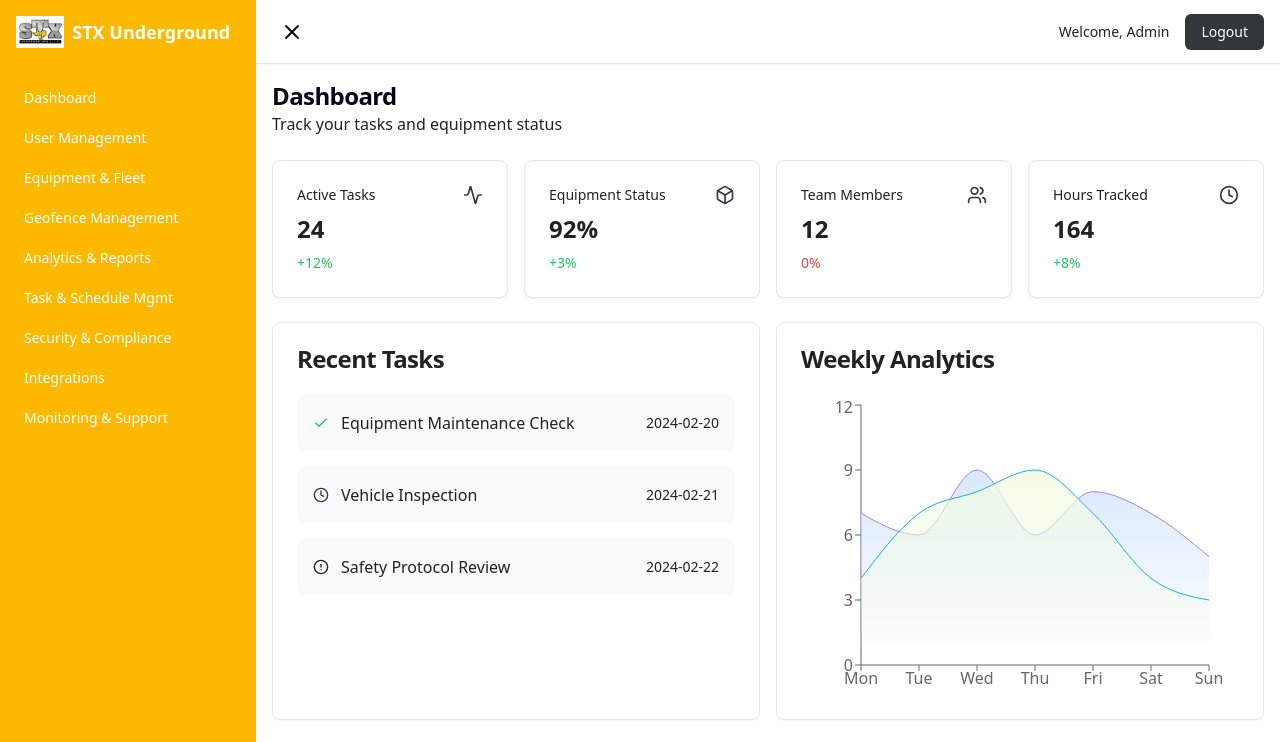
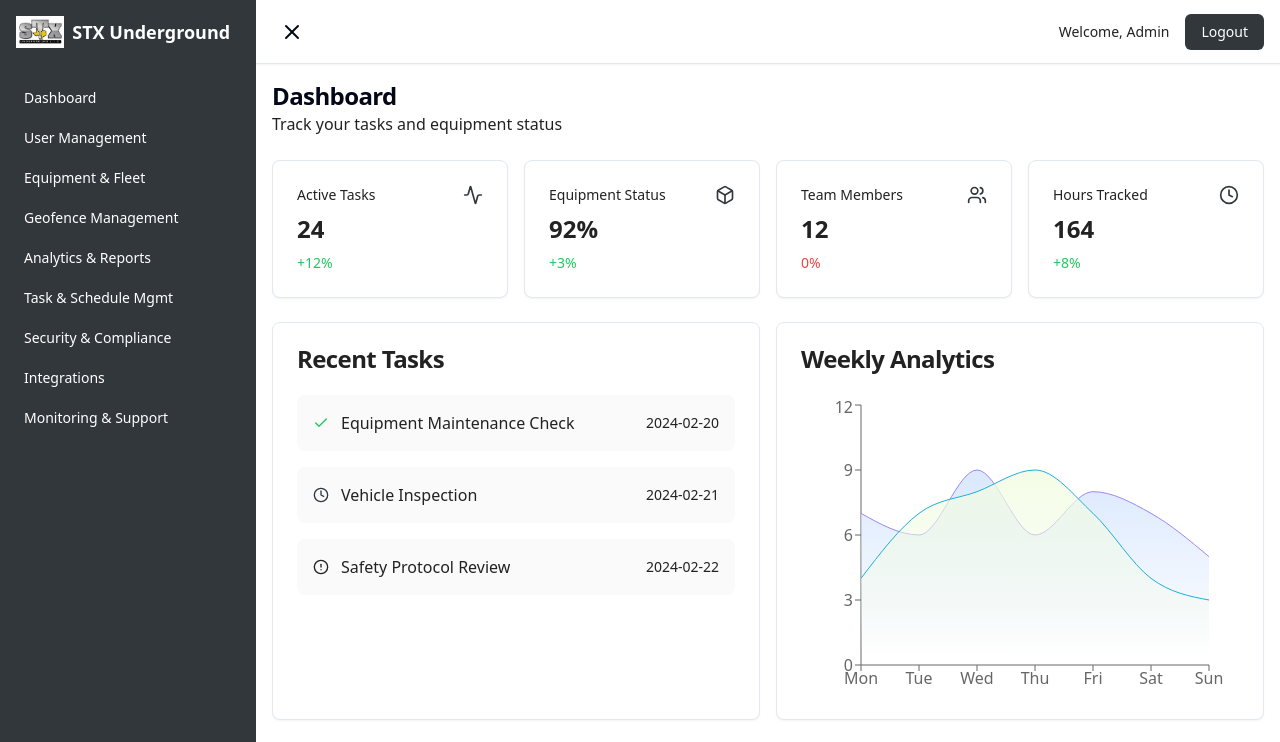
Before and after one commit to rsampayo/sleek-stx-dashboard, a React (Vite) app: page / in a window 1280 px wide. Shown: the top 742 px of the page. Built offline with nearby package versions, Linux system fonts and the light colour scheme.

Commit message:
Update menu background color
Changed the background color of the menu to a dark gray for improved aesthetics.
[skip gpt_engineer]

```diff
--- a/src/components/DashboardLayout.tsx
+++ b/src/components/DashboardLayout.tsx
@@ -26,11 +26,11 @@ export function DashboardLayout({ children }: DashboardLayoutProps) {
       {/* Sidebar */}
       <aside
         className={cn(
-          "fixed left-0 top-0 z-40 h-screen w-64 transform bg-accent transition-transform duration-200 ease-in-out",
+          "fixed left-0 top-0 z-40 h-screen w-64 transform bg-primary transition-transform duration-200 ease-in-out",
           !sidebarOpen && "-translate-x-full"
         )}
       >
-        <div className="flex h-16 items-center justify-between border-b border-accent/20 px-4">
+        <div className="flex h-16 items-center justify-between border-b border-primary/20 px-4">
           <div className="flex items-center space-x-2">
             <img src="/lovable-uploads/32095b6c-4dea-4566-b8ed-98fbaad0a5dd.png" alt="STX Underground" className="h-8 w-auto" />
             <span className="text-lg font-semibold text-white">STX Underground</span>
@@ -46,7 +46,7 @@ export function DashboardLayout({ children }: DashboardLayoutProps) {
                 });
                 window.dispatchEvent(event);
               }}
-              className="flex w-full items-center rounded-md px-4 py-2 text-sm text-white hover:bg-accent/80"
+              className="flex w-full items-center rounded-md px-4 py-2 text-sm text-white hover:bg-primary/80"
             >
               {item.label}
             </button>
@@ -65,7 +65,7 @@ export function DashboardLayout({ children }: DashboardLayoutProps) {
         <header className="sticky top-0 z-30 flex h-16 items-center justify-between border-b bg-background px-4 shadow-sm">
           <button
             onClick={() => setSidebarOpen(!sidebarOpen)}
-            className="rounded-md p-2 hover:bg-accent/10"
+            className="rounded-md p-2 hover:bg-primary/10"
           >
             {sidebarOpen ? (
               <X className="h-6 w-6" />
```
